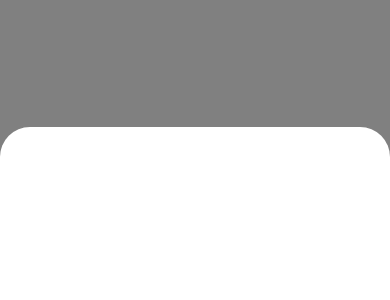
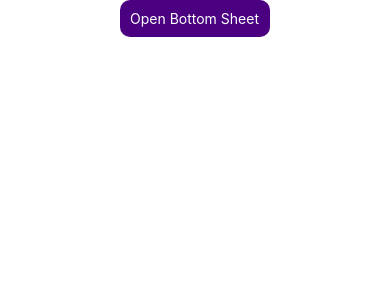
Before and after one commit to ruslanzharkov/react-native-bottom-sheet, a React Native app: screen / in a window 390 px wide. Shown: the top 300 px of the page. Built offline with nearby package versions, Linux system fonts and the light colour scheme.

Commit message:
Added dynamic property for height of the bottom sheet

```diff
--- a/App.tsx
+++ b/App.tsx
@@ -8,28 +8,34 @@
  * @format
  */
 
-import React from 'react';
+import React, {useState} from 'react';
 import {
-  SafeAreaView,
   StyleSheet,
-  StatusBar,
   TouchableOpacity,
   Text,
   View,
+  SafeAreaView,
 } from 'react-native';
 
 import {BottomSheet} from './src/bottomSheet';
 
 const App = () => {
+  const [isOpen, setOpen] = useState<boolean>(false);
+
   return (
     <>
       <View style={styles.flexContainer}>
-        <View style={styles.buttonContainer}>
-          <TouchableOpacity style={styles.button}>
-            <Text style={styles.buttonText}>Open Bottom Sheet</Text>
-          </TouchableOpacity>
-        </View>
-        <BottomSheet />
+        <SafeAreaView>
+          <View style={styles.buttonContainer}>
+            <TouchableOpacity
+              style={styles.button}
+              onPress={() => setOpen(true)}
+            >
+              <Text style={styles.buttonText}>Open Bottom Sheet</Text>
+            </TouchableOpacity>
+          </View>
+        </SafeAreaView>
+        <BottomSheet isOpen={isOpen} openedPercentage={0.7} />
       </View>
     </>
   );
--- a/src/bottomSheet/BottomSheet.js
+++ /dev/null
@@ -1,35 +0,0 @@
-import React from 'react';
-import {View, Text, StyleSheet} from 'react-native';
-
-export const BottomSheet = () => {
-  return (
-    <View style={styles.bottomSheetContainer}>
-      <View style={styles.interactable}>
-        <View style={styles.bottomSheet}>
-        </View>
-      </View>
-    </View>
-  );
-};
-
-const styles = StyleSheet.create({
-  bottomSheetContainer: {
-    ...StyleSheet.absoluteFillObject,
-    backgroundColor: 'grey',
-    width: '100%',
-    height: '100%',
-    zIndex: 999,
-    elevation: 999,
-  },
-  interactable: {
-    flex: 1,
-    flexDirection: 'column-reverse',
-    height: '100%',
-  },
-  bottomSheet: {
-    height: '85%',
-    borderTopLeftRadius: 30,
-    borderTopRightRadius: 30,
-    backgroundColor: '#fff',
-  },
-});
--- /dev/null
+++ b/src/bottomSheet/BottomSheet.tsx
@@ -0,0 +1,50 @@
+import React from 'react';
+import {View, StyleSheet, Animated} from 'react-native';
+
+const openedPercent = 100;
+
+interface BottomSheetProps {
+  isOpen: boolean;
+  onClose: () => void;
+  openedPercentage: number;
+}
+
+export const BottomSheet = ({isOpen, onClose, openedPercentage}: BottomSheetProps) => {
+  if (!isOpen) {
+    return null;
+  }
+
+  const heightStyle = {height: `${openedPercentage * openedPercent}%`};
+  const bottomSheetStyles = [styles.bottomSheet, heightStyle];
+
+  return (
+    <>
+      <View style={styles.bottomSheetContainer}>
+        <Animated.View style={styles.interactable}>
+          <View style={bottomSheetStyles} />
+        </Animated.View>
+      </View>
+    </>
+  );
+};
+
+const styles = StyleSheet.create({
+  bottomSheetContainer: {
+    ...StyleSheet.absoluteFillObject,
+    backgroundColor: 'grey',
+    width: '100%',
+    height: '100%',
+    zIndex: 999,
+    elevation: 999,
+  },
+  interactable: {
+    flex: 1,
+    flexDirection: 'column-reverse',
+    height: '100%',
+  },
+  bottomSheet: {
+    borderTopLeftRadius: 30,
+    borderTopRightRadius: 30,
+    backgroundColor: '#fff',
+  },
+});
```
Also changed, not shown: src/bottomSheet/index.ts (renamed from src/bottomSheet/index.js), 2 other files (tests, documents, lock files or other folders).
